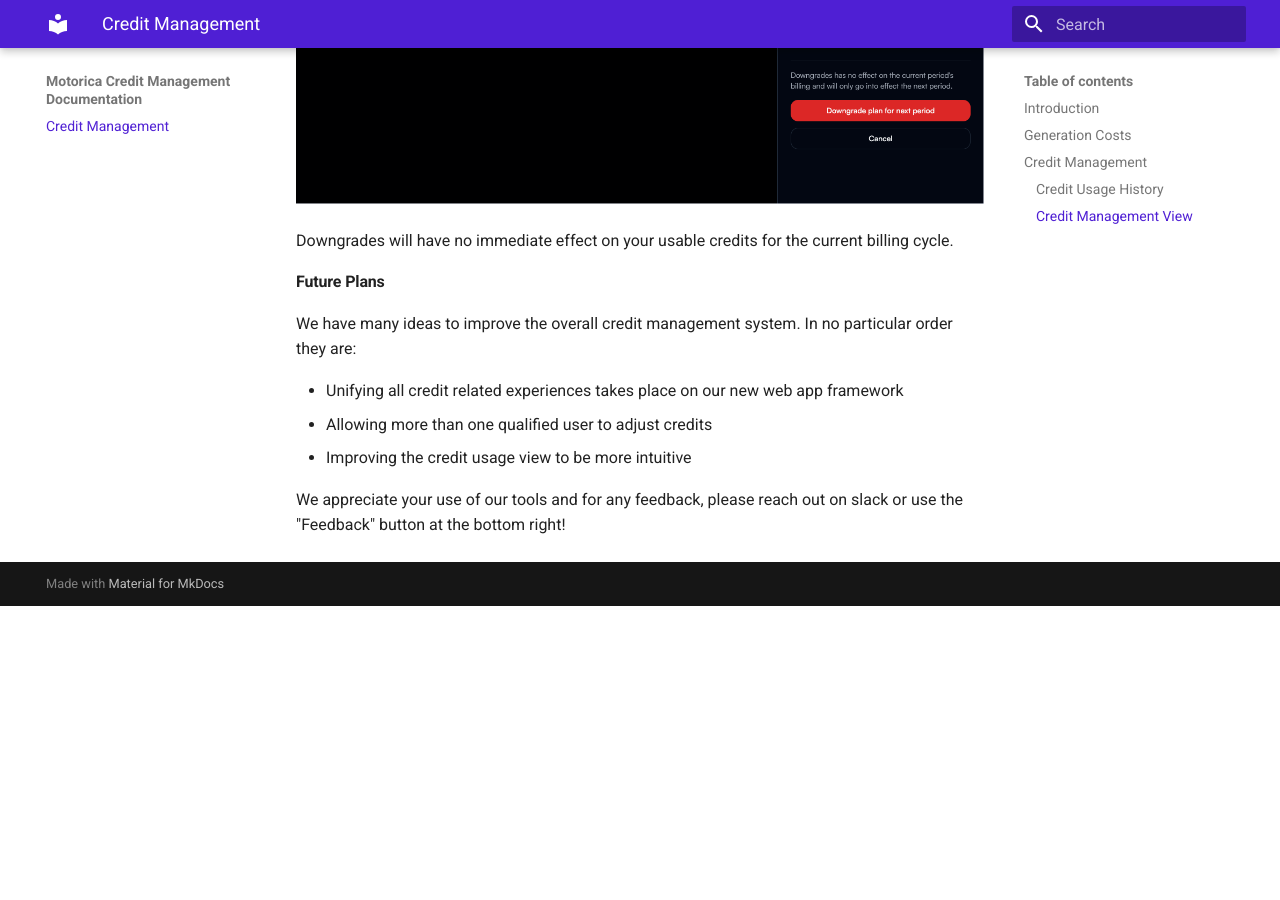
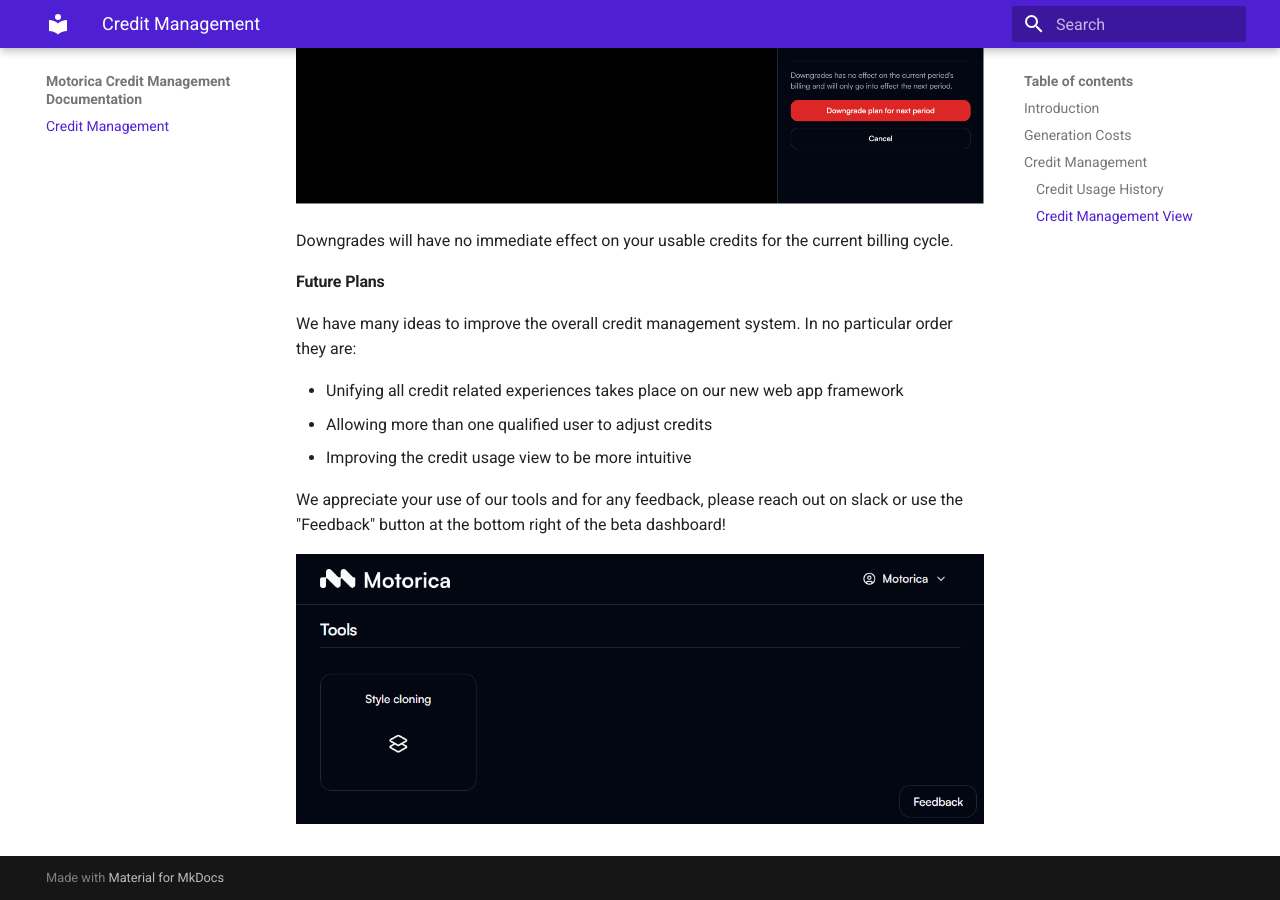
Before and after one commit to MotoricaAI/MoStudioDocs, an MkDocs documentation site: the page built from docs/index.md, in a window 1280 px wide and 900 px high, scrolled down 5252 px. Built offline with MkDocs 1.6.1 and Material for MkDocs 9.7.7, drawn with Linux system fonts in a browser that asks for light colours; before the commit the page ends 5858 px from its top, so only the background shows below that; some of the changed text lies outside the part shown.

Commit message:
minor formatting changes

```diff
--- a/docs/index.md
+++ b/docs/index.md
@@ -108,4 +108,6 @@
 * Allowing more than one qualified user to adjust credits
 * Improving the credit usage view to be more intuitive
 
-We appreciate your use of our tools and for any feedback, please reach out on slack or use the "Feedback" button at the bottom right!
+We appreciate your use of our tools and for any feedback, please reach out on slack or use the "Feedback" button at the bottom right of the beta dashboard!
+
+![](../assets/images/cred_mgmt/feedback.png)
```
Also changed, not shown: other parts of docs/index.md (+1 -1 lines), docs/assets/images/cred_mgmt/feedback.png (added).
